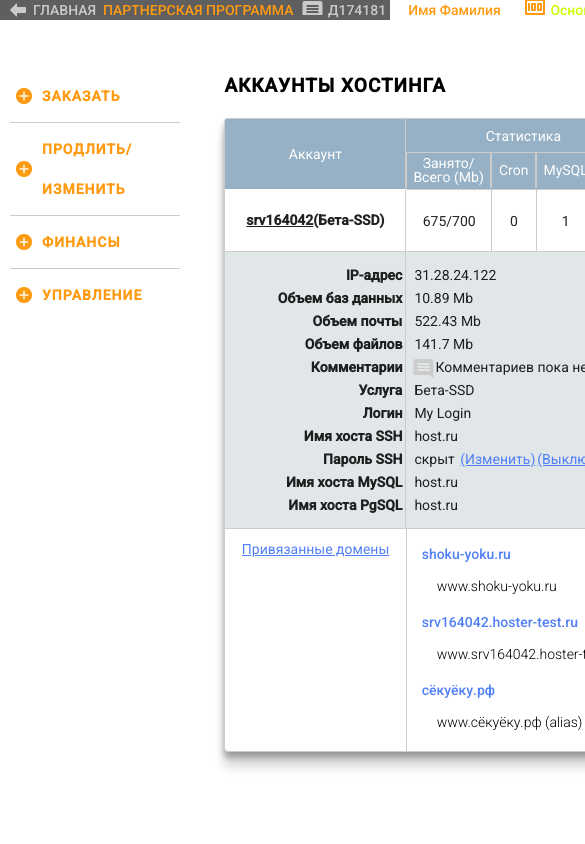
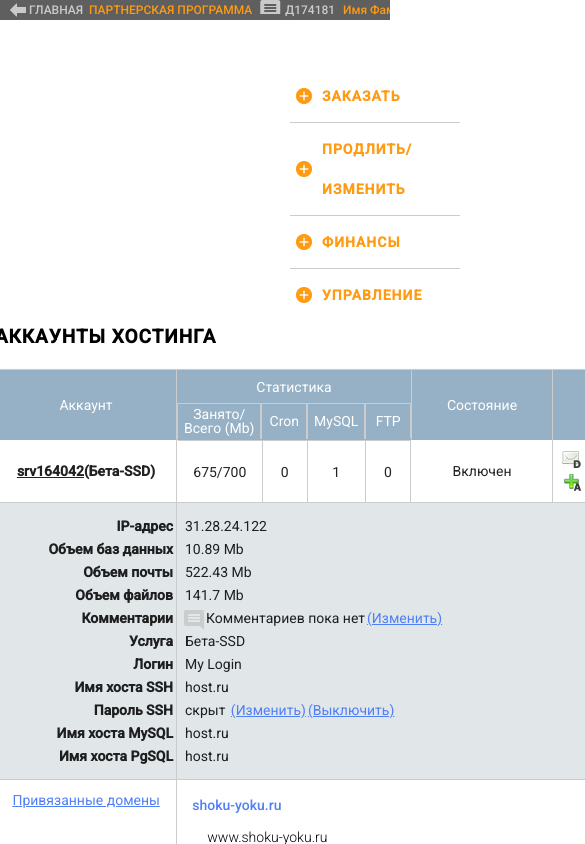
Before and after one commit to Anesthesia92/filanco, an Angular app in the folder filanco/: page / in a window 390 px wide. Shown: the top 844 px of the page, 585 px wide, since content can reach past the window. Built offline with nearby package versions, Linux system fonts and the light colour scheme.

Commit message:
add some adaptive flex

```diff
--- a/filanco/src/app/components/aside/aside.component.scss
+++ b/filanco/src/app/components/aside/aside.component.scss
@@ -1,6 +1,7 @@
 .aside-container {
   border-top: 1px solid #ccc;
   margin-top: 50px;
+  width: 200px;
   &__header {
     text-transform: uppercase;
   }
--- a/filanco/src/app/components/header/header.component.html
+++ b/filanco/src/app/components/header/header.component.html
@@ -5,19 +5,27 @@
       <p>Главная</p>
     </div>
     <p class="orange program">Партнерская программа</p>
-    <div class="header-container__item">
-      <p class="number">  <mat-icon class="comment"> comment</mat-icon> Д174181</p>
+    <div class="header-container__item item-3">
+      <p class="number">
+        <mat-icon class="comment"> comment</mat-icon>
+        Д174181
+      </p>
       <p class="orange">Имя Фамилия</p>
       <div class="main">
-        <p class="green">        <mat-icon> money</mat-icon> Основной л/с: 204 руб</p>
+        <p class="green">
+          <mat-icon> money</mat-icon>
+          Основной л/с: 204 руб
+        </p>
       </div>
     </div>
     <div class="header-container__item">
       <div class="icon">
-        <mat-icon class="grey"> mail_outline</mat-icon> <p>0</p>
+        <mat-icon class="grey"> mail_outline</mat-icon>
+        <p>0</p>
       </div>
       <div class="icon">
-        <mat-icon class="red">markunread_mailbox</mat-icon> <p>0</p>
+        <mat-icon class="red">markunread_mailbox</mat-icon>
+        <p>0</p>
       </div>
       <div class="icon">
         <img src="assets/img/right-arrow.png" alt="right-arrow" class="mat-icon">
--- a/filanco/src/app/components/header/header.component.scss
+++ b/filanco/src/app/components/header/header.component.scss
@@ -2,37 +2,46 @@
   background-color: #5f5f5f;
   height: 20px;
   padding: 0;
+  width: 100%;
+  overflow: hidden;
   &-container {
     margin: 0 auto;
     width: 1200px;
     display: flex;
     justify-content: space-between;
     padding: 10px;
+
     p {
       font-size: 14px;
       margin: 0;
       padding-left: 7px;
     }
+
     .program {
       text-transform: uppercase;
     }
+
     &__item {
       display: flex;
       align-items: center;
     }
+
     &__item:first-child {
       color: #cacaca;
       text-transform: uppercase;
     }
+
     .main {
       .mat-icon {
         height: 20px;
         color: #ff9a11;
       }
+
       .green {
         color: #ccff00;
       }
     }
+
     &__item:nth-child(3) {
       .comment, .number {
         color: #cacaca;
@@ -40,22 +49,27 @@
       width: 403px;
       justify-content: space-between;
     }
+
     &__item:last-child {
       .icon {
         width: 50px;
         display: flex;
         align-items: center;
         justify-content: center;
+
         .mat-icon {
           height: 20px;
         }
+
         .grey {
           color: #cacaca;
         }
+
         .red {
           color: red;
         }
       }
+
       p {
         font-size: 16px;
         color: #ff9a11;
@@ -67,8 +81,22 @@
     color: #ff9a11;
   }
 }
+
 .mat-icon {
   height: 16px;
   width: auto;
   cursor: pointer;
 }
+
+@media (max-width: 1200px) {
+  p {
+    font-size: 12px!important;
+    padding: 3px!important;
+  }
+  .item-3 {
+    max-width: 330px!important;
+  }
+  .icon {
+    width: 30px!important;
+  }
+}
--- a/filanco/src/app/components/main/main.component.html
+++ b/filanco/src/app/components/main/main.component.html
@@ -1,6 +1,6 @@
 <div class="main">
-  <app-menu>
+  <app-menu class="menu">
   </app-menu>
-  <app-table></app-table>
-  <app-aside></app-aside>
+  <app-table class="table"></app-table>
+  <app-aside class="aside"></app-aside>
 </div>
--- a/filanco/src/app/components/main/main.component.scss
+++ b/filanco/src/app/components/main/main.component.scss
@@ -5,5 +5,20 @@
   padding: 10px;
   flex-wrap: wrap;
   justify-content: space-between;
+}
 
+.aside {
+  display: flex;
+  justify-content: flex-end;
 }
+
+
+@media (max-width: 1200px) {
+  .main {
+    align-content: center;
+    justify-content: center;
+    align-items: center;
+    flex-direction: column;
+    max-width: 730px;
+  }
+}
--- a/filanco/src/app/components/main/main.component.ts
+++ b/filanco/src/app/components/main/main.component.ts
@@ -1,15 +1,12 @@
-import { Component, OnInit } from '@angular/core';
+import {Component} from '@angular/core';
 
 @Component({
   selector: 'app-main',
   templateUrl: './main.component.html',
   styleUrls: ['./main.component.scss']
 })
-export class MainComponent implements OnInit {
+export class MainComponent {
 
-  constructor() { }
-
-  ngOnInit(): void {
+  constructor() {
   }
-
 }
--- a/filanco/src/app/components/menu/menu.component.scss
+++ b/filanco/src/app/components/menu/menu.component.scss
@@ -83,3 +83,9 @@
   width: 16px;
   height: 16px;
 }
+
+@media (max-width: 1200px) {
+    .accordion-item {
+      display: flex;
+  }
+}
```
Also changed, not shown: filanco/src/app/components/aside/aside.component.html (indentation only).
